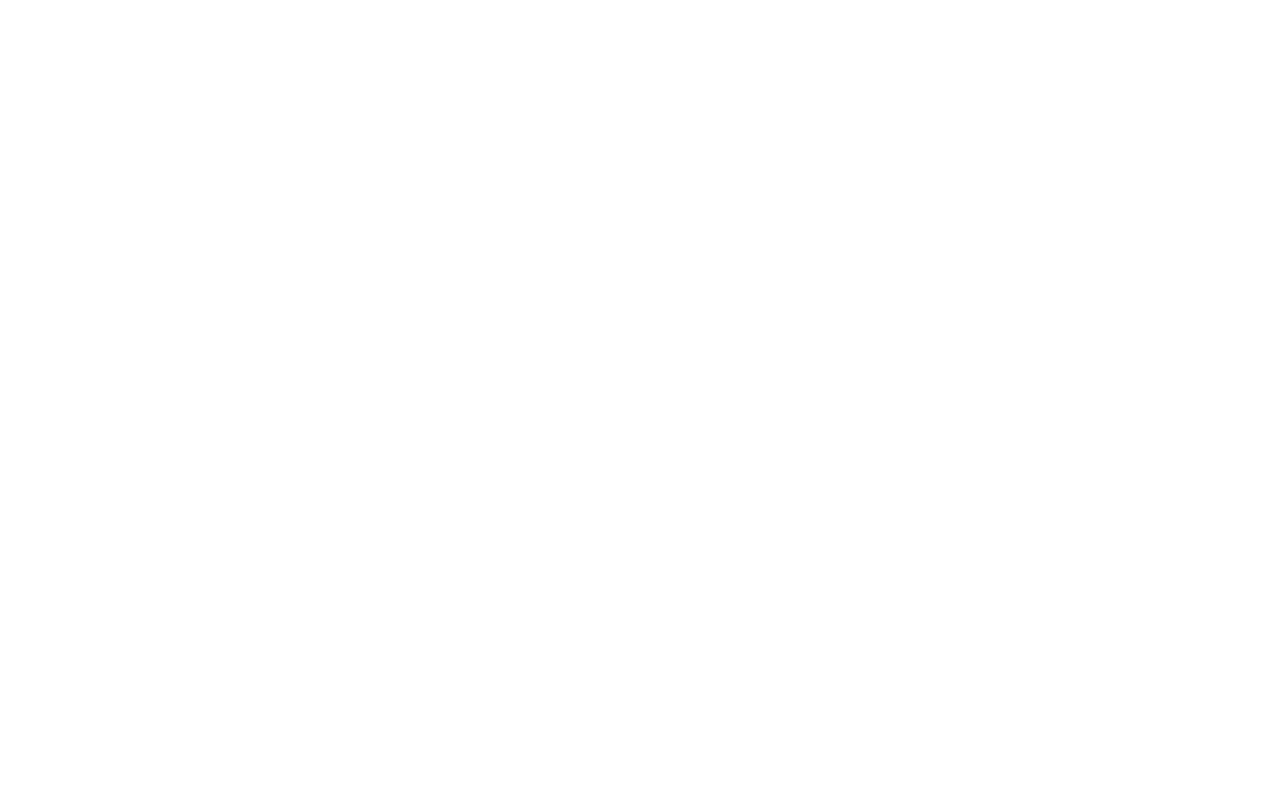
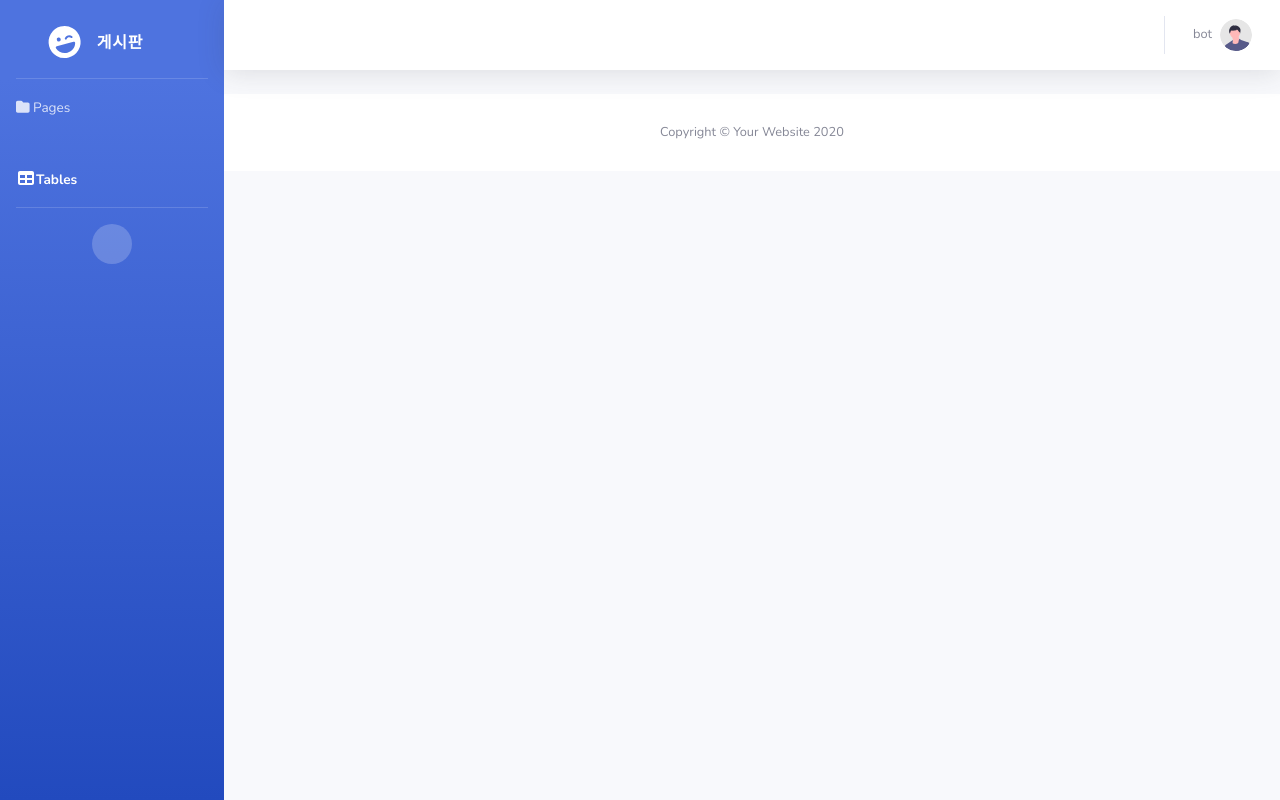
Before and after one commit to mcar100/board_project, a React (Create React App) app in the folder frontend/: page / in a window 1280 px wide. Built offline with nearby package versions, Linux system fonts and the light colour scheme.

Commit message:
공용 레이아웃 스타일 구현

```diff
--- a/frontend/package.json
+++ b/frontend/package.json
@@ -3,6 +3,8 @@
   "version": "0.1.0",
   "private": true,
   "dependencies": {
+    "@fortawesome/free-solid-svg-icons": "^6.5.2",
+    "@fortawesome/react-fontawesome": "^0.2.2",
     "@testing-library/jest-dom": "^5.17.0",
     "@testing-library/react": "^13.4.0",
     "@testing-library/user-event": "^13.5.0",
--- a/frontend/src/App.js
+++ b/frontend/src/App.js
@@ -1,7 +1,15 @@
+import { Route, Routes } from "react-router-dom";
+import Home from "./pages/board/Home";
+import Layout from "./pages/common/Layout";
+
 function App() {
   return (
     <div className="App">
-      <header className="App-header"></header>
+      <Routes>
+        <Route element={<Layout />}>
+          <Route path="/" element={<Home />} />
+        </Route>
+      </Routes>
     </div>
   );
 }
--- a/frontend/src/index.js
+++ b/frontend/src/index.js
@@ -3,6 +3,7 @@
 import reportWebVitals from "./reportWebVitals";
 import "./index.css";
 import "./styles/css/sb-admin-2.min.css";
+import "./styles/css/custom.css";
 import App from "./App";
 import { BrowserRouter } from "react-router-dom";
 
--- /dev/null
+++ b/frontend/src/pages/board/Home.jsx
@@ -0,0 +1,7 @@
+import { Container } from "react-bootstrap";
+
+function Home() {
+  return <Container fluid>hi home!</Container>;
+}
+
+export default Home;
--- /dev/null
+++ b/frontend/src/pages/common/Footer.jsx
@@ -0,0 +1,15 @@
+import { Container } from "react-bootstrap";
+
+function Footer() {
+  return (
+    <footer className="sticky-footer bg-white">
+      <Container className="my-auto">
+        <div className="copyright text-center my-auto">
+          <span>Copyright &copy; Your Website 2020</span>
+        </div>
+      </Container>
+    </footer>
+  );
+}
+
+export default Footer;
--- /dev/null
+++ b/frontend/src/pages/common/Layout.jsx
@@ -0,0 +1,20 @@
+import Footer from "./Footer";
+import CustomNavbar from "./Navbar";
+import Sidebar from "./SideBar";
+
+function Layout({ children }) {
+  return (
+    <div id="wrapper">
+      <Sidebar />
+      <div id="content-wrapper">
+        <div id="content">
+          <CustomNavbar />
+          {children}
+        </div>
+        <Footer />
+      </div>
+    </div>
+  );
+}
+
+export default Layout;
--- /dev/null
+++ b/frontend/src/pages/common/Navbar.jsx
@@ -0,0 +1,78 @@
+import {
+  faBars,
+  faSignOutAlt,
+  faUser,
+} from "@fortawesome/free-solid-svg-icons";
+import { FontAwesomeIcon } from "@fortawesome/react-fontawesome";
+import { Button, Nav, Navbar, Dropdown, Image, Form } from "react-bootstrap";
+
+function CustomNavbar() {
+  const username = "bot";
+  return (
+    <Navbar
+      expand="lg"
+      variant="light"
+      bg="white"
+      className="topbar mb-4 static-top shadow"
+    >
+      <Form className="form-inline">
+        <Button
+          id="sidebarToggleTop"
+          color="white"
+          className="btn-link d-md-none rounded-circle mr-3"
+        >
+          <FontAwesomeIcon color="white" icon={faBars}></FontAwesomeIcon>
+        </Button>
+      </Form>
+
+      <Navbar.Collapse className="justify-content-end">
+        <Nav className="ml-auto">
+          <div className="topbar-divider d-none d-sm-block"></div>
+
+          <Dropdown as={Nav.Item} className="no-arrow">
+            <Dropdown.Toggle as={Nav.Link} id="userDropdown" role="button">
+              <span className="mr-2 d-none d-lg-inline text-gray-600 small">
+                {username == null ? "게스트" : username}
+              </span>
+              <Image
+                className="img-profile rounded-circle"
+                src="/images/undraw_profile.svg"
+                alt="Profile"
+                roundedCircle
+              />
+            </Dropdown.Toggle>
+
+            {username && (
+              <Dropdown.Menu
+                className="dropdown-menu-right shadow animated--grow-in"
+                aria-labelledby="userDropdown"
+              >
+                <Dropdown.Item href="/profile">
+                  <FontAwesomeIcon
+                    icon={faUser}
+                    size="sm"
+                    fixedWidth
+                    className="mr-2 text-gray-400"
+                  ></FontAwesomeIcon>
+                  Profile
+                </Dropdown.Item>
+                <Dropdown.Divider />
+                <Dropdown.Item data-toggle="modal" data-target="#customModal">
+                  <FontAwesomeIcon
+                    icon={faSignOutAlt}
+                    size="sm"
+                    fixedWidth
+                    className="mr-2 text-gray-400"
+                  ></FontAwesomeIcon>
+                  Logout
+                </Dropdown.Item>
+              </Dropdown.Menu>
+            )}
+          </Dropdown>
+        </Nav>
+      </Navbar.Collapse>
+    </Navbar>
+  );
+}
+
+export default CustomNavbar;
--- /dev/null
+++ b/frontend/src/pages/common/SideBar.jsx
@@ -0,0 +1,77 @@
+import {
+  faFolder,
+  faLaughWink,
+  faTable,
+} from "@fortawesome/free-solid-svg-icons";
+import { FontAwesomeIcon } from "@fortawesome/react-fontawesome";
+import { Nav, Navbar, NavDropdown } from "react-bootstrap";
+
+function Sidebar() {
+  const userId = null;
+  return (
+    <Navbar
+      id="accordionSidebar"
+      className="navbar-nav bg-gradient-primary sidebar sidebar-dark accordion flex-column"
+    >
+      <Nav className="flex-column ml-auto">
+        <Navbar.Brand
+          href="/"
+          className="sidebar-brand d-flex align-items-center justify-content-center"
+        >
+          <div className="sidebar-brand-icon rotate-n-15">
+            <FontAwesomeIcon icon={faLaughWink} size="2x"></FontAwesomeIcon>
+          </div>
+          <div className="sidebar-brand-text mx-3">게시판</div>
+        </Navbar.Brand>
+        <hr className="sidebar-divider my-0" />
+
+        <Nav className="nav-item">
+          <NavDropdown
+            title={
+              <span>
+                <FontAwesomeIcon icon={faFolder} /> Pages
+              </span>
+            }
+            id="basic-dropdown"
+          >
+            <h6 className="dropdown-header">Login Screens:</h6>
+            {userId == null ? (
+              <>
+                <NavDropdown.Item href="/login">Login</NavDropdown.Item>
+                <NavDropdown.Item href="/membership">
+                  Membership
+                </NavDropdown.Item>
+              </>
+            ) : (
+              <NavDropdown.Item
+                href="#"
+                data-toggle="modal"
+                data-target="#customModal"
+              >
+                Logout
+              </NavDropdown.Item>
+            )}
+          </NavDropdown>
+        </Nav>
+
+        <li className="nav-item active">
+          <a className="nav-link" href="/">
+            <FontAwesomeIcon fixedWidth icon={faTable}></FontAwesomeIcon>
+            <span>Tables</span>
+          </a>
+        </li>
+
+        <hr className="sidebar-divider d-none d-md-block" />
+
+        <div className="text-center d-none d-md-inline">
+          <button
+            className="rounded-circle border-0"
+            id="sidebarToggle"
+          ></button>
+        </div>
+      </Nav>
+    </Navbar>
+  );
+}
+
+export default Sidebar;
--- a/frontend/src/styles/css/custom.css
+++ b/frontend/src/styles/css/custom.css
@@ -25,3 +25,13 @@
 .form-msg-hidden {
   display: none;
 }
+
+.navbar-expand .navbar-nav .dropdown-menu {
+  position: initial;
+  margin: 5px 15px;
+}
+
+.navbar-light .navbar-nav .nav-link.show,
+.navbar-light .navbar-nav .show > .nav-link {
+  color: white;
+}
```
Also changed, not shown: 1 other file (tests, documents, lock files or other folders).
